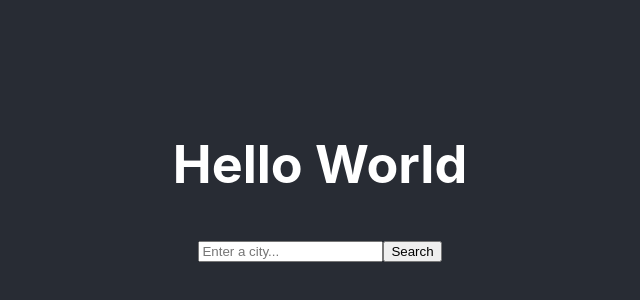
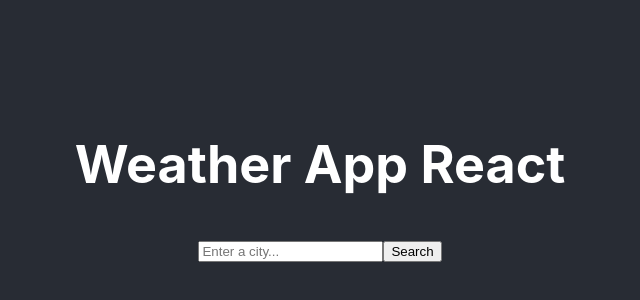
Before and after one commit to noadonna/shecodes-weather-app-react, a React (Create React App) app: page / in a window 1280 px wide. Shown: the part 220-520 px from the top of the page, without its empty margins (320-960 px from the left). Built offline with nearby package versions, Linux system fonts and the light colour scheme.

Commit message:
Changed title

```diff
--- a/src/App.js
+++ b/src/App.js
@@ -6,7 +6,7 @@ function App() {
     <div className="App">
       <header className="App-header">
         <h1>
-         Hello World
+         Weather App React
         </h1>
         <Weather />
       </header>
```
